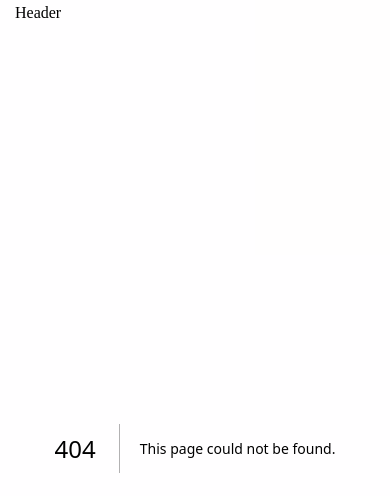
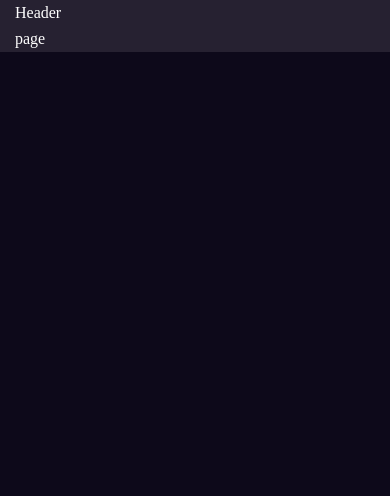
Before and after one commit to natitam1/natnael_tamiru_portfolio, a Next.js app: page /about in a window 390 px wide. Before the commit this address had no page. Shown: the top 496 px of the page. Built offline with nearby package versions, Linux system fonts and the light colour scheme; a web font is replaced by a local one.

Commit message:
chore: add pages and edit teh breakpoint in globals.css

```diff
--- /dev/null
+++ b/app/about/page.jsx
@@ -0,0 +1,7 @@
+import React from "react";
+
+const page = () => {
+  return <div>page</div>;
+};
+
+export default page;
--- /dev/null
+++ b/app/contact/page.jsx
@@ -0,0 +1,7 @@
+import React from "react";
+
+const page = () => {
+  return <div>page</div>;
+};
+
+export default page;
--- /dev/null
+++ b/app/experience/page.jsx
@@ -0,0 +1,7 @@
+import React from "react";
+
+const page = () => {
+  return <div>page</div>;
+};
+
+export default page;
--- a/app/globals.css
+++ b/app/globals.css
@@ -7,7 +7,7 @@
   --breakpoint-md: 768px;
   --breakpoint-lg: 1024px;
   --breakpoint-xl: 1130px;
-  --breakpoint-2xl: 1520px;
+  --breakpoint-2xl: 1330px;
 
   /* colors */
   --color-primary: #0d091a;
--- a/app/layout.jsx
+++ b/app/layout.jsx
@@ -17,6 +17,7 @@ export default function RootLayout({ children }) {
   return (
     <html lang="en">
       <body className={`${sometypeMono.variable} antialiased`}>
+        <div className="flex">
           {/* main navbar */}
           <div className="hidden 2xl:flex w-[285px] h-screen bg-secondary">
             <MainNav />
@@ -25,6 +26,7 @@ export default function RootLayout({ children }) {
             <header>Header</header>
             <div>{children}</div>
           </div>
+        </div>
       </body>
     </html>
   );
--- /dev/null
+++ b/app/projects/page.jsx
@@ -0,0 +1,7 @@
+import React from "react";
+
+const page = () => {
+  return <div>page</div>;
+};
+
+export default page;
--- /dev/null
+++ b/app/skills/page.jsx
@@ -0,0 +1,7 @@
+import React from "react";
+
+const page = () => {
+  return <div>page</div>;
+};
+
+export default page;
--- a/components/MainNav.jsx
+++ b/components/MainNav.jsx
@@ -1,7 +1,12 @@
 import React from "react";
+import NavLinks from "./NavLinks";
 
 const MainNav = () => {
-  return <div>MainNav</div>;
+  return (
+    <nav>
+      <NavLinks containerStyles="flex flex-col gap-6" />
+    </nav>
+  );
 };
 
 export default MainNav;
--- a/components/NavLinks.jsx
+++ b/components/NavLinks.jsx
@@ -1,7 +1,43 @@
+import Link from "next/link";
 import React from "react";
 
-const NavLinks = () => {
-  return <div>NavLinks</div>;
+const links = [
+  {
+    name: "home",
+    path: "/",
+  },
+  {
+    name: "about",
+    path: "/about",
+  },
+  {
+    name: "skills",
+    path: "/skills",
+  },
+  {
+    name: "experience",
+    path: "/experience",
+  },
+  {
+    name: "projects",
+    path: "/projects",
+  },
+  {
+    name: "contact",
+    path: "/contact",
+  },
+];
+
+const NavLinks = ({ containerStyles }) => {
+  return (
+    <ul className={containerStyles}>
+      {links.map((link, index) => (
+        <Link href={link.path} key={index}>
+          {link.name}
+        </Link>
+      ))}
+    </ul>
+  );
 };
 
 export default NavLinks;
--- a/package.json
+++ b/package.json
@@ -11,6 +11,7 @@
     "@radix-ui/react-slot": "^1.2.3",
     "class-variance-authority": "^0.7.1",
     "clsx": "^2.1.1",
+    "framer-motion": "^12.23.22",
     "lucide-react": "^0.544.0",
     "next": "15.5.4",
     "react": "19.1.0",
```
Also changed, not shown: 1 other file (tests, documents, lock files or other folders). Lines whose indentation alone changed are shown as unchanged.
